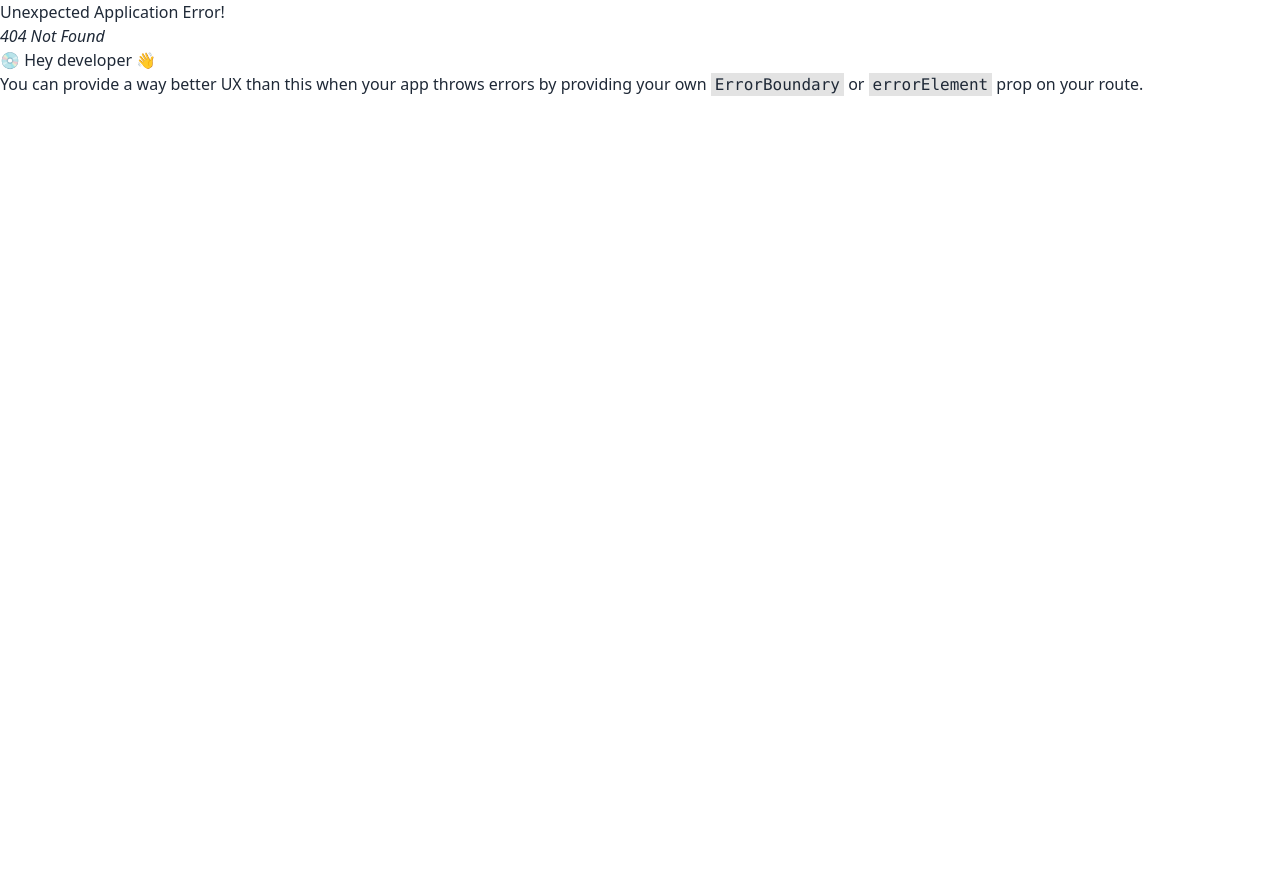
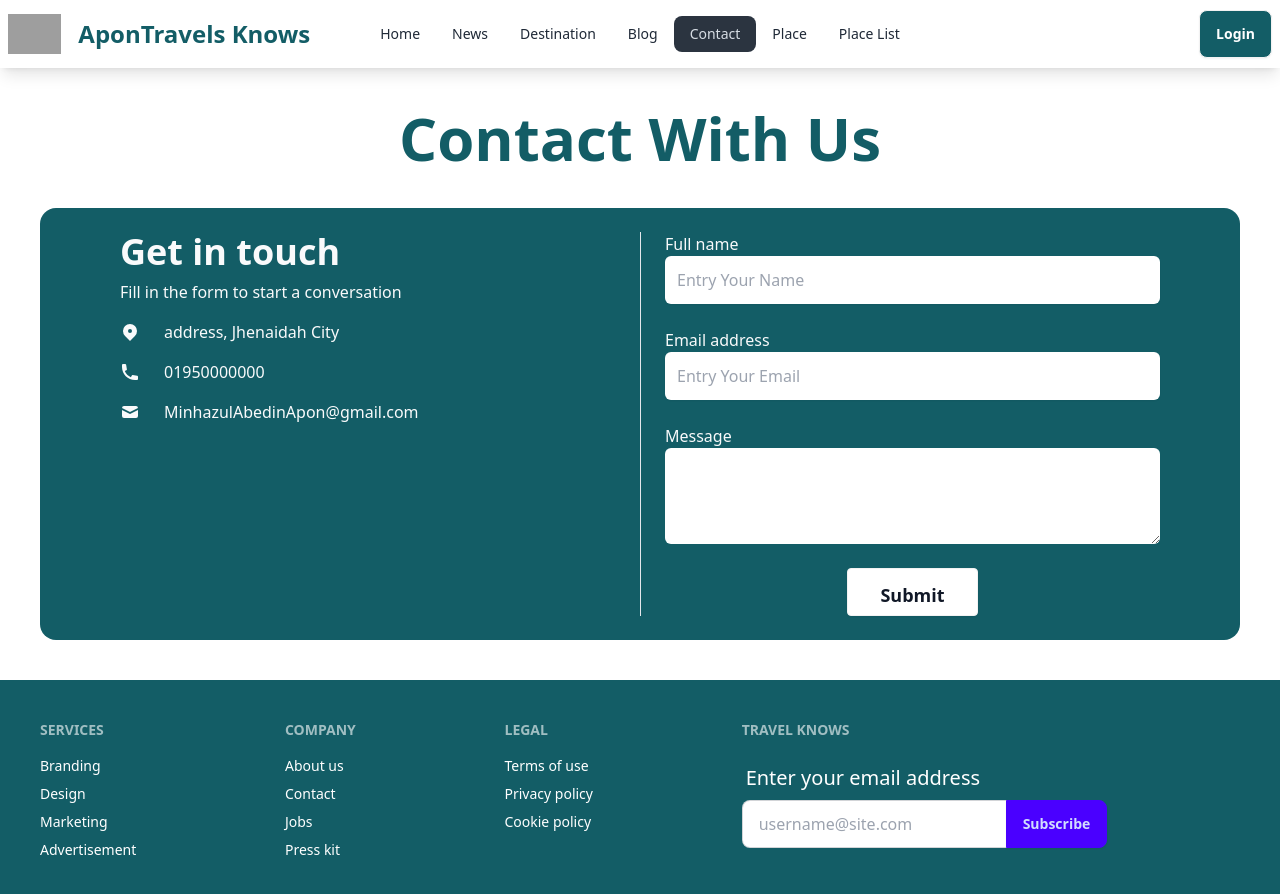
Before and after one commit to minhazapon/Apon-travel-knows--react.js-project, a React (Vite) app: page /contact in a window 1280 px wide. Before the commit this address had no page. Shown: the top 894 px of the page. Before the commit the page ends 800 px from the top, so only its background shows below. Built offline with nearby package versions, Linux system fonts and the light colour scheme; grey boxes are pictures that could not be loaded.

Commit message:
destination files

```diff
--- a/src/Contact.jsx
+++ b/src/Contact.jsx
@@ -4,7 +4,95 @@
 
 const Contact = () => {
     return (
-        <div>
+        <div className=" mt-10 mb-10 mr-10 ml-10">
+
+            <div>
+
+
+                 <div>
+
+                      <h1 className=" text-6xl font-bold text-[#135D66] text-center">Contact With Us</h1>
+
+                 </div>
+
+
+
+                <div  className=" mt-10 mb-10">
+
+                <section className="py-6 bg-[#135D66] rounded-2xl text-gray-50">
+	           <div className="grid max-w-6xl grid-cols-1 px-6 mx-auto lg:px-8 md:grid-cols-2 md:divide-x">
+	           	<div className="py-6 md:py-0 md:px-6">
+	           		<h1 className="text-4xl font-bold">Get in touch</h1>
+	           		<p className="pt-2 pb-4">Fill in the form to start a conversation</p>
+	           		<div className="space-y-4">
+	           			<p className="flex items-center">
+	           				<svg xmlns="http://www.w3.org/2000/svg" viewBox="0 0 20 20" fill="currentColor" className="w-5 h-5 mr-2 sm:mr-6">
+	           					<path fillRule="evenodd" d="M5.05 4.05a7 7 0 119.9 9.9L10 18.9l-4.95-4.95a7 7 0 010-9.9zM10 11a2 2 0 100-4 2 2 0 000 4z" clipRule="evenodd"></path>
+	           				</svg>
+	           				<span> address, Jhenaidah City</span>
+	           			</p>
+	           			<p className="flex items-center">
+	           				<svg xmlns="http://www.w3.org/2000/svg" viewBox="0 0 20 20" fill="currentColor" className="w-5 h-5 mr-2 sm:mr-6">
+	           					<path d="M2 3a1 1 0 011-1h2.153a1 1 0 01.986.836l.74 4.435a1 1 0 01-.54 1.06l-1.548.773a11.037 11.037 0 006.105 6.105l.774-1.548a1 1 0 011.059-.54l4.435.74a1 1 0 01.836.986V17a1 1 0 01-1 1h-2C7.82 18 2 12.18 2 5V3z"></path>
+	           				</svg>
+	           				<span>01950000000</span>
+	           			</p>
+
+	           			<p className="flex items-center">
+	           				<svg xmlns="http://www.w3.org/2000/svg" viewBox="0 0 20 20" fill="currentColor" className="w-5 h-5 mr-2 sm:mr-6">
+	           					<path d="M2.003 5.884L10 9.882l7.997-3.998A2 2 0 0016 4H4a2 2 0 00-1.997 1.884z"></path>
+	           					<path d="M18 8.118l-8 4-8-4V14a2 2 0 002 2h12a2 2 0 002-2V8.118z"></path>
+	           				</svg>
+	           				<span>MinhazulAbedinApon@gmail.com</span>
+	           			</p>
+
+	           		</div>
+	           	</div>
+	           	<form noValidate="" className="flex flex-col py-6 space-y-6 md:py-0 md:px-6">
+	           		<label className="block">
+	           			<span className="mb-1">Full name</span>
+	           			<input type="text" placeholder="Entry Your Name" className=" p-3   block w-full rounded-md shadow-sm focus:ring focus:ring-opacity-75 focus:ring-violet-400 bg-white" />
+	           		</label>
+	           		<label className="block">
+	           			<span className="mb-1">Email address</span>
+	           			<input type="email" placeholder="Entry Your Email" className=" p-3   block w-full rounded-md shadow-sm focus:ring focus:ring-opacity-75 focus:ring-violet-400 bg-white" />
+                             			</label>
+                             			<label className="block">
+                             				<span className="mb-1">Message</span>
+                             				<textarea rows="3" className=" p-3  block w-full rounded-md focus:ring focus:ring-opacity-75 focus:ring-violet-400 bg-white"></textarea>
+                             			</label>
+                             			<button type="button" className=" btn self-center px-8 py-3 text-lg rounded focus:ring hover:ring focus:ring-opacity-75 bg-white text-gray-900 focus:ring-violet-400 hover:ring-violet-400">Submit</button>
+                             		</form>
+                             	</div>
+                             </section>
+
+
+
+
+
+
+
+
+
+
+
+                </div>
+
+
+
+
+
+
+
+
+
+
+
+
+
+
+
+            </div>
 
         </div>
     );
--- a/src/Destination.jsx
+++ b/src/Destination.jsx
@@ -4,7 +4,47 @@
 
 const Destination = () => {
     return (
-        <div>
+        <div className=" mt-10 mb-10 ml-10 mr-10">
+            <div>
+
+                 <h1 className=" text-6xl font-bold  text-[#135D66] text-center">Some Beautiful Destination</h1>
+
+                 <p className=" mt-5  text-xl text-slate-400 text-center ">“Can we just skip to the part of my life where I travel the world?” </p>
+
+            </div>
+
+
+            <div  className="  mt-10 mb-10 ml-10 mr-10"  >
+
+
+
+            <section className="py-6  text-gray-50">
+	<div className="container grid grid-cols-2 gap-4 p-4 mx-auto md:grid-cols-4">
+		<img src="https://source.unsplash.com/random/301x301/" alt="" className="w-full h-full col-span-2 row-span-2 rounded shadow-sm min-h-96 md:col-start-3 md:row-start-1 bg-gray-500 aspect-square" />
+		<img alt="" className="w-full h-full rounded shadow-sm min-h-48 bg-gray-500 aspect-square  " src="https://hips.hearstapps.com/hmg-prod/images/golden-rice-terraces-in-north-vietnam-royalty-free-image-1570205838.jpg?crop=0.447xw:1.00xh;0.335xw,0&resize=980:*" />
+		<img alt="" className="w-full h-full rounded shadow-sm min-h-48 bg-gray-500 aspect-square" src="https://source.unsplash.com/random/200x200/?1" />
+		<img alt="" className="w-full h-full rounded shadow-sm min-h-48 bg-gray-500 aspect-square" src="https://source.unsplash.com/random/200x200/?2" />
+		<img alt="" className="w-full h-full rounded shadow-sm min-h-48 bg-gray-500 aspect-square" src="https://source.unsplash.com/random/200x200/?3" />
+		<img alt="" className="w-full h-full rounded shadow-sm min-h-48 bg-gray-500 aspect-square" src="https://source.unsplash.com/random/200x200/?4" />
+		<img alt="" className="w-full h-full rounded shadow-sm min-h-48 bg-gray-500 aspect-square" src="https://source.unsplash.com/random/200x200/?5" />
+     		<img alt="" className="w-full h-full rounded shadow-sm min-h-48 bg-gray-500 aspect-square" src="https://source.unsplash.com/random/200x200/?6" />
+     		<img alt="" className="w-full h-full rounded shadow-sm min-h-48 bg-gray-500 aspect-square" src="https://source.unsplash.com/random/200x200/?7" />
+     		<img src="https://source.unsplash.com/random/302x302/" alt="" className="w-full h-full col-span-2 row-span-2 rounded shadow-sm min-h-96 md:col-start-1 md:row-start-3 bg-gray-500 aspect-square" />
+     	</div>
+     </section>
+
+
+
+
+
+
+
+
+
+
+
+
+            </div>
 
         </div>
     );
--- a/src/Footer.jsx
+++ b/src/Footer.jsx
@@ -1,3 +1,4 @@
+import { Link } from "react-router-dom";
 
 
 const Footer = () => {
@@ -15,7 +16,7 @@
                     <nav>
                       <h6 className="footer-title">Company</h6>
                       <a className="link link-hover">About us</a>
-                      <a className="link link-hover">Contact</a>
+                     <Link to="/contact"  >  <a className="link link-hover">Contact</a>    </Link>
                       <a className="link link-hover">Jobs</a>
                       <a className="link link-hover">Press kit</a>
                     </nav>
```
Also changed, not shown: src/main.jsx (+13 -0 lines).
